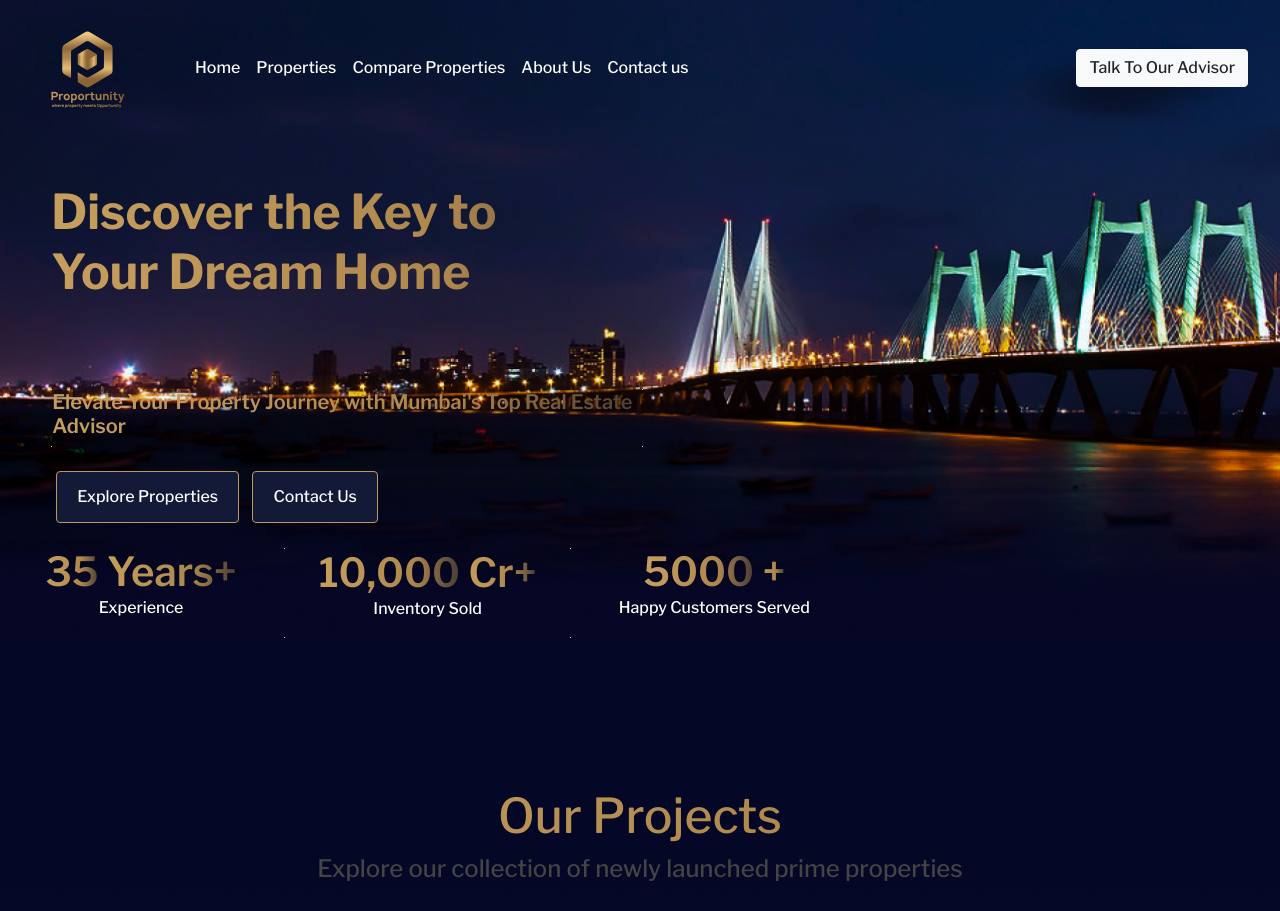
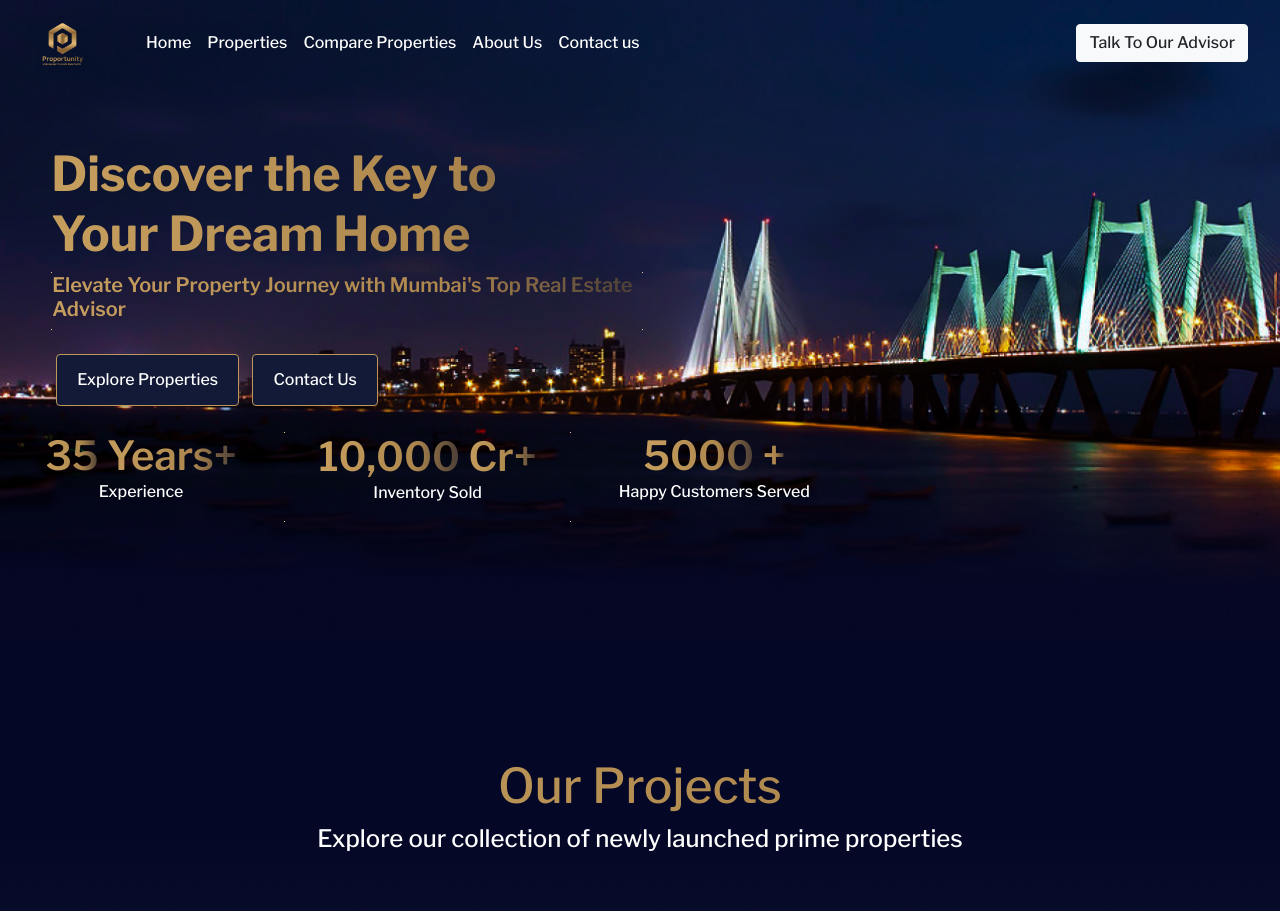
Before and after one commit to kedar6160/maximumPropertyDevelopers, a plain HTML site: page index.html in a window 1280 px wide. Shown: the top 911 px of the page. Drawn offline with nearby package versions, Linux system fonts and the light colour scheme; files whose address does not match are found by name.

Commit message:
Minor changes again a

```diff
--- a/css/style copy.css
+++ b/css/style copy.css
@@ -100,10 +100,7 @@ body {
   padding-left: 1rem;
 
 }
-.bg-custom{
-  background-color: rgba(255, 255, 255, 0);
-
-}
+
 
 /*--------------------------------------------------------------
 # Navigation Menu
@@ -650,8 +647,8 @@ th {
 }
 
 #call-to-action2 .cta-title {
-  font-size: 28px;
-  font-weight: 700;
+  font-size: 48px;
+  font-weight: 600;
 }
 
 #call-to-action2 p {
@@ -1509,7 +1506,7 @@ p {
   -webkit-background-clip: text;
   -webkit-text-fill-color: transparent;
   background-clip: text;
-  margin-top: 5.4rem;
+  /* margin-top: 5.4rem; */
   color: #503E1D;
 }
 
@@ -1671,8 +1668,11 @@ text-align: center;
 .bg-custom.scroll {
   background-color: rgba(13, 4, 72, 0.365);
   backdrop-filter: blur(5px);
-}
-
+
+}
+.bg-custom  img{
+  width: 60px;
+}
 .container-fluid {
   width: 100%;
 
--- a/css/style.css
+++ b/css/style.css
@@ -330,6 +330,9 @@ body {
   position: relative;
   text-align: -webkit-center;
   width: 100%;
+}
+#services .section-header{
+  margin-top: 5%;
 }
 
 .wow {
@@ -1525,6 +1528,7 @@ border-radius: 15px;
 
 .header-row {
   padding-left: 4%;
+  padding-top: inherit;
 }
 
 
@@ -1537,7 +1541,7 @@ border-radius: 15px;
   -webkit-background-clip: text;
   -webkit-text-fill-color: transparent;
   background-clip: text;
-  margin-top: 5.4rem;
+  /* margin-top: 5.4rem; */
   color: #503E1D;
 }
 
@@ -1715,3 +1719,6 @@ border-radius: 3px;
   height: 80vh; /* Set the desired height for the hero-header section */
   /* margin-top: 56px; Adjust this value to ensure the hero-header appears below the navbar */
 }
+.bg-custom  img{
+  width: 60px;
+}
--- a/index.html
+++ b/index.html
@@ -133,7 +133,7 @@
         <div class="container">
           <header class="section-header">
             <h3 id="gold-font">Our Projects</h3>
-            <p >Explore our collection of newly launched prime properties</p>
+            <p class="para-white" >Explore our collection of newly launched prime properties</p>
           </header>
 
           <div class="row">
@@ -823,7 +823,7 @@ data-wow-duration="1.4s"
         <div class="container">
           <header class="section-header">
             <h3 id="gold-font">Looking To Buy A New Property</h3>
-            <p>
+            <p class="para-white">
               Fill up the below form and turn your property dreams into reality
             </p>
           </header>
```
Also changed, not shown: index copy.html (+2 -0 lines).
